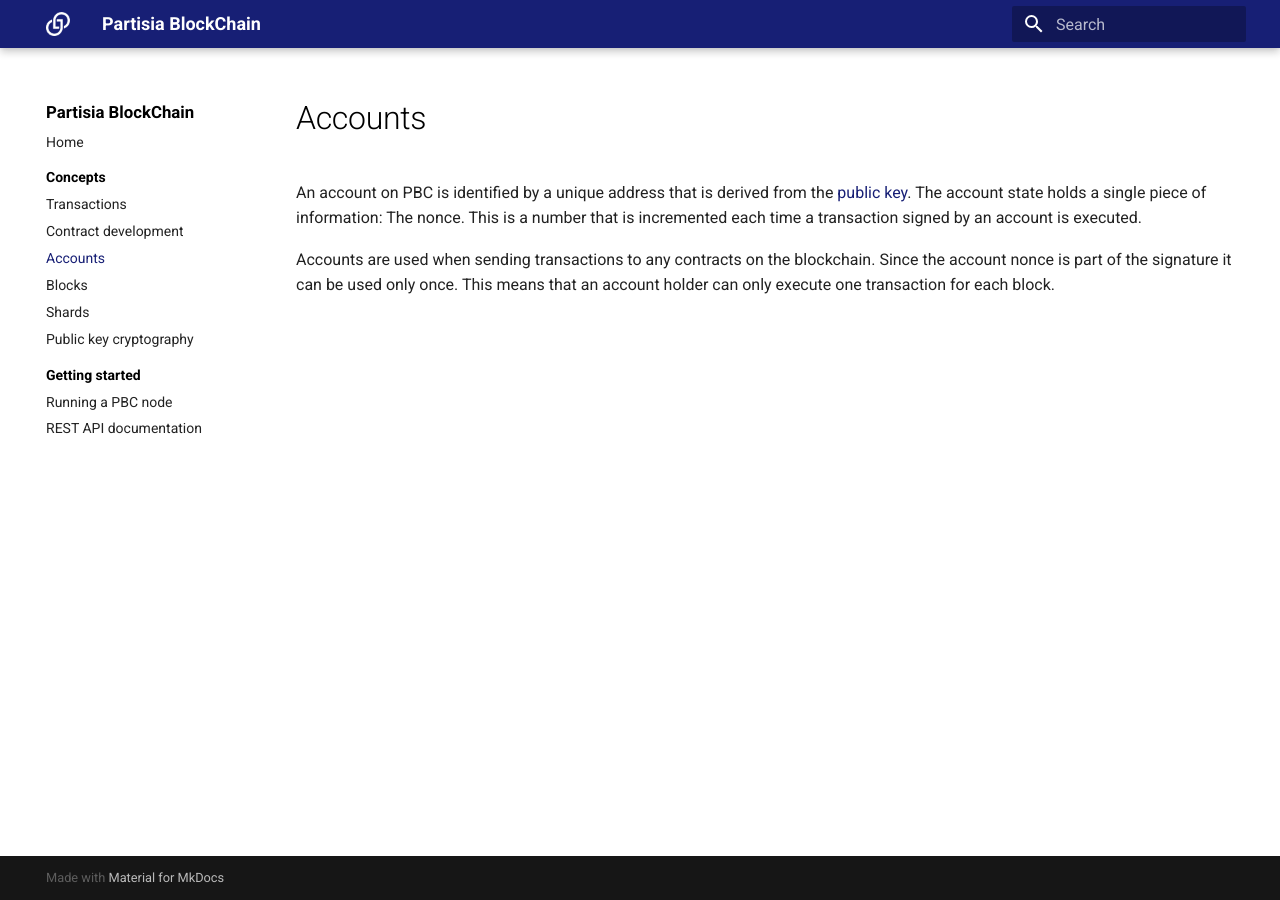
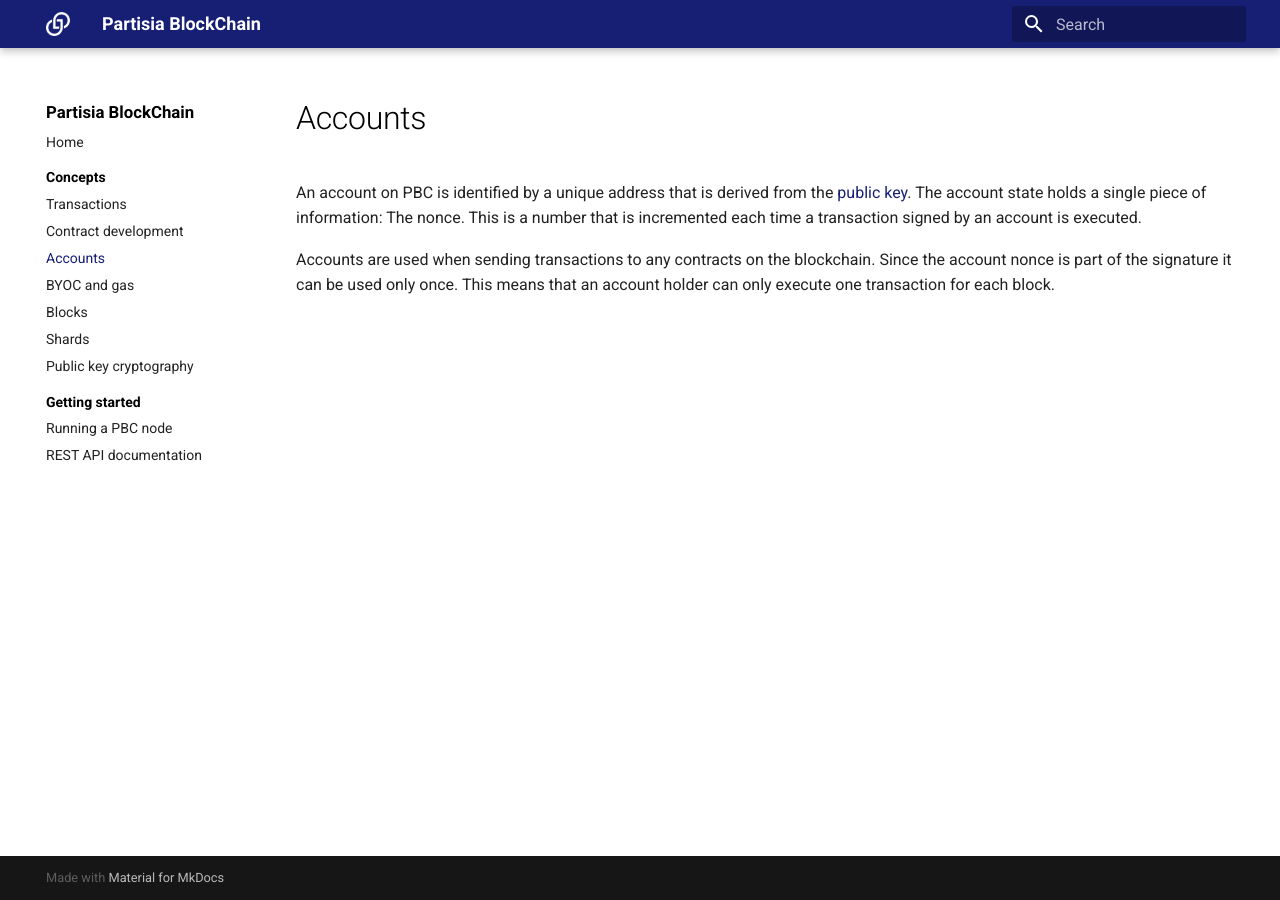
Before and after one commit to 0xSero/partisia-docs, an MkDocs documentation site: the page built from docs/accounts.md, in a window 1280 px wide. Built offline with MkDocs 1.6.1 and Material for MkDocs 9.7.7, drawn with Linux system fonts in a browser that asks for light colours; a script that is not in the unit is left out.

Commit message:
commit on par1371

```diff
--- a/mkdocs.yml
+++ b/mkdocs.yml
@@ -5,6 +5,7 @@
       Transactions: transactions.md
       Contract development: contract-development.md
       Accounts: accounts.md
+      BYOC and gas: byoc.md
       Blocks: block.md
       Shards: shards
       Public key cryptography: keys.md
```
